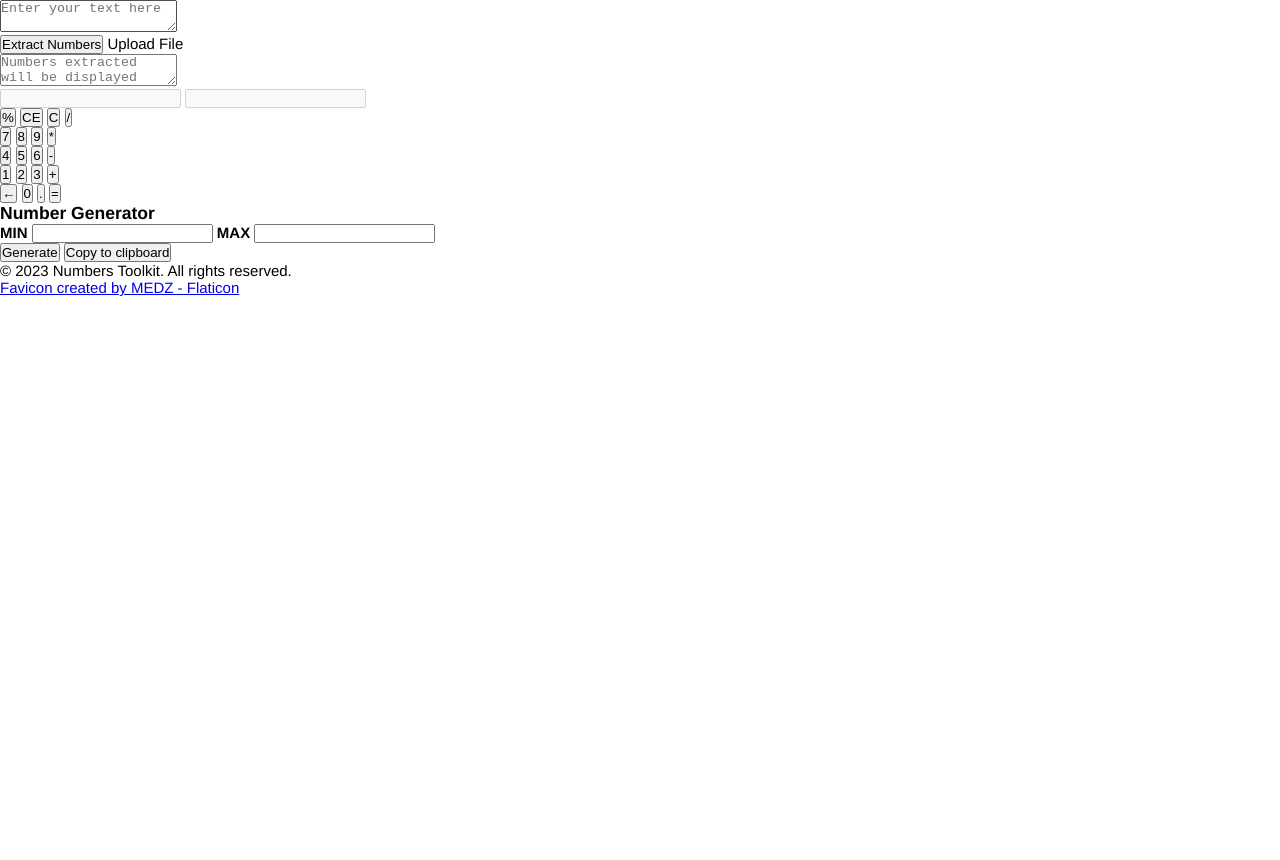
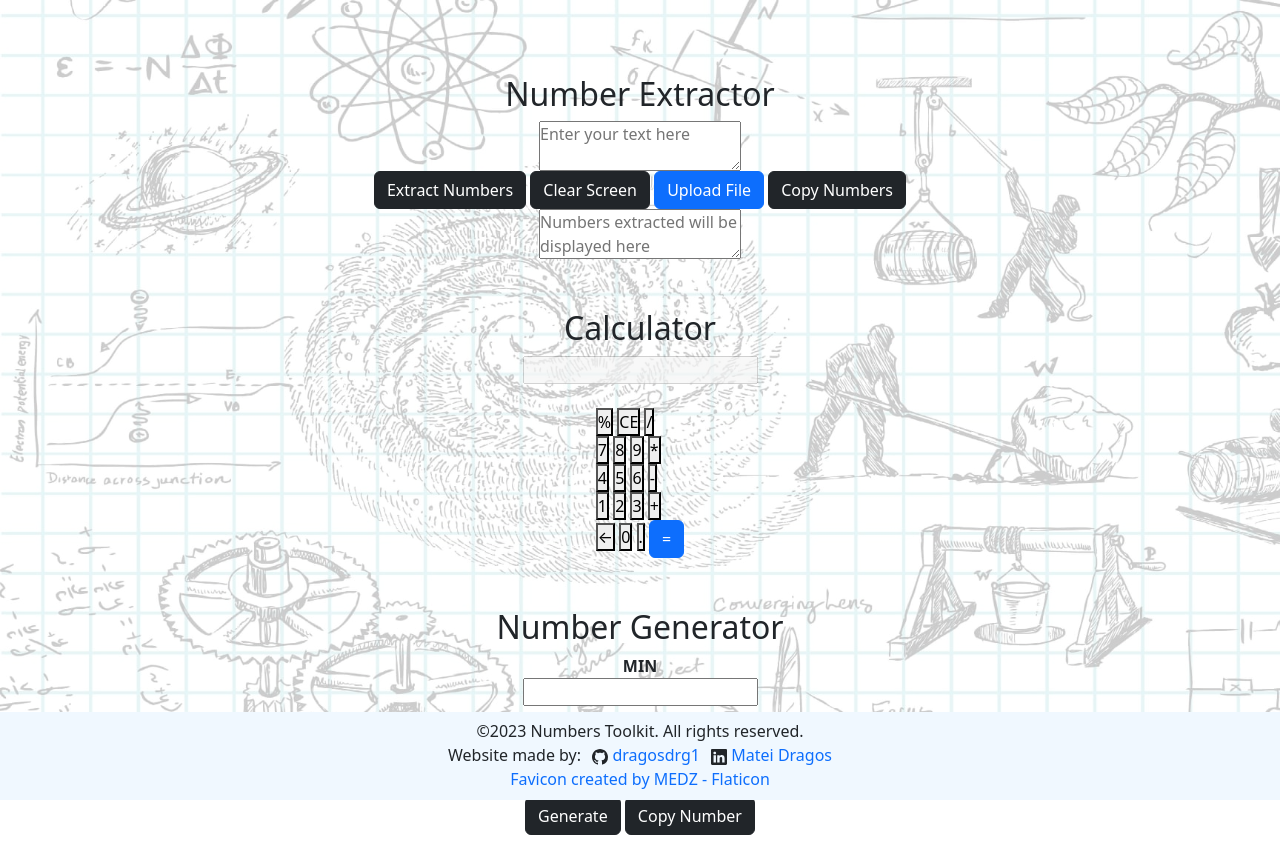
Before and after one commit to dragosdrg1/numbers-toolkit, a plain HTML site: page index.html in a window 1280 px wide. Before the commit the page ends 800 px from the top, so only its background shows below. Drawn offline with nearby package versions, Linux system fonts and the light colour scheme.

Commit message:
feat: slightly code improvements footer added to html page css

```diff
--- a/index.html
+++ b/index.html
@@ -7,18 +7,26 @@
 
         <link href="images/favicon.png" rel="icon">
         <link href="styles/main.css" rel="stylesheet">
+        <link href="https://cdn.jsdelivr.net/npm/bootstrap@5.3.2/dist/css/bootstrap.min.css" rel="stylesheet" integrity="sha384-T3c6CoIi6uLrA9TneNEoa7RxnatzjcDSCmG1MXxSR1GAsXEV/Dwwykc2MPK8M2HN" crossorigin="anonymous">
 
         <title>Numbers Toolkit</title>
 
         <script>
 
             // strtoint functionality
-            function extractNumbers(text)
+            function extractNumbers(element)
             {
+                text = document.getElementById(element).value;
                 numberRegex = /-?\d*\.?\d+/g;
                 matches = text.match(numberRegex);
                 matches = matches.join('     ');
                 document.getElementById('outputNum').value = matches;
+            }
+
+            function clearScreen(element)
+            {
+                display = document.getElementById(element);
+                display.value = '';
             }
 
             document.addEventListener('DOMContentLoaded', function(){
@@ -49,21 +57,24 @@
                 if (min < max)
                 {
                     number = Math.floor(Math.random() * (max - min + 1) + min);
-                    document.getElementById('resulttext').textContent = 'Result: ';
-                    document.getElementById('resultnumber').textContent = `${number}`;
+                    document.getElementById('numberPickerTextResult').textContent = 'Result: ';
+                    document.getElementById('numberPickerNumericResult').textContent = `${number}`;
                 }
                 else if (min == max)
                 {
-                    document.getElementById('resulttext').textContent = 'Result: ';
-                    document.getElementById('resultnumber').textContent = `${min}`;
+                    document.getElementById('numberPickerTextResult').textContent = 'Result: ';
+                    document.getElementById('numberPickerNumericResult').textContent = `${min}`;
                 }
                 else
-                    document.getElementById('resulttext').textContent = 'Please enter correct numbers!';
+                {
+                    document.getElementById('numberPickerTextResult').textContent = 'Please enter correct numbers!';
+                    document.getElementById('numberPickerNumericResult').textContent = '';
+                }
             }
 
-            function copyRandom()
+            function copyToClipboard(element)
             {
-                numbercopy = document.getElementById('resultnumber').innerHTML;
+                numbercopy = document.getElementById(element).innerHTML;
                 if (numbercopy != '')
                     navigator.clipboard.writeText(numbercopy);
             }
@@ -74,26 +85,27 @@
 
         <div class="bg-image"></div>
 
-        <main>
-            <div class="mainContainer">
-                <div class="strtoint">
+        <main class="mainContainer">
+            <div class="numberExtractorContainer">
+                <h2>Number Extractor</h2>
                 <textarea id="inputNum" placeholder="Enter your text here"></textarea>
                 <div id="STRbuttons">
-                        <button class="btn btn-dark" onclick="extractNumbers(document.getElementById('inputNum').value)">Extract Numbers</button>
+                    <button class="btn btn-dark" onclick="extractNumbers('inputNum')">Extract Numbers</button>
+                    <button class="btn btn-dark" onclick="clearScreen('inputNum')">Clear Screen</button>
                     <input hidden type="file" id="upload">
                     <label for="upload" class="btn btn-primary" id="uploadButton">Upload File</label>
+                    <button class="btn btn-dark" onclick="copyToClipboard('outputNum')">Copy Numbers</button>
                 </div>
                 <textarea id="outputNum" placeholder="Numbers extracted will be displayed here"></textarea>
             </div>
 
             <div class="calculatorContainer">
-                    <input disabled id="evalscreen" type="text">
+                <h2>Calculator</h2>
                 <input disabled id="screen" type="text">
                 <br>
-                    <div class = "calculatorbuttons">
+                <div class = "calculatorButtons">
                     <button onclick="appendOperator('%')">%</button>
                     <button onclick="clearScreen()">CE</button>
-                        <button onclick="clearEvalScreen()">C</button>
                     <button onclick="appendOperator('/')">/</button>
                     <br>
                     <button onclick="appendDigit('7')" >7</button>
@@ -119,26 +131,33 @@
             </div>
 
             <div class="numberPickerContainer">
-                    <h3>Number Generator</h3>
-                    <form id="numberpickerform">
+                <h2>Number Generator</h2>
                 <label for="minValue"><b>MIN</b></label>
                 <input required id="minValue" type="number">
                 <label for="maxValue"><b>MAX</b></label>
                 <input required id="maxValue" type="number">
-                        <div>
-                            <p id="resulttext"></p>
-                            <p id="resultnumber"></p>
+                <div class="numberPickerResult">
+                    <p id="numberPickerTextResult"></p>
+                    <p id="numberPickerNumericResult"></p>
                 </div>
-                        <div>
+                <div class="numberPickerButtons">
                     <button type="button" class="btn btn-dark" onclick="random()">Generate</button>
-                            <button type="button" class="btn btn-dark" onclick="copyRandom()">Copy to clipboard</button>
-                        </div>
-                    </form>
+                    <button type="button" class="btn btn-dark" onclick="copyToClipboard('numberPickerNumericResult')">Copy Number</button>
                 </div>
             </div>
         </main>
         <footer>
-            &copy; 2023 Numbers Toolkit. All rights reserved.
+            &copy;2023 Numbers Toolkit. All rights reserved.
+            <br>
+            <a>Website made by:</a>
+            <svg xmlns="http://www.w3.org/2000/svg" width="16" height="16" fill="currentColor" class="bi bi-github" viewBox="0 0 16 16">
+                <path d="M8 0C3.58 0 0 3.58 0 8c0 3.54 2.29 6.53 5.47 7.59.4.07.55-.17.55-.38 0-.19-.01-.82-.01-1.49-2.01.37-2.53-.49-2.69-.94-.09-.23-.48-.94-.82-1.13-.28-.15-.68-.52-.01-.53.63-.01 1.08.58 1.23.82.72 1.21 1.87.87 2.33.66.07-.52.28-.87.51-1.07-1.78-.2-3.64-.89-3.64-3.95 0-.87.31-1.59.82-2.15-.08-.2-.36-1.02.08-2.12 0 0 .67-.21 2.2.82.64-.18 1.32-.27 2-.27.68 0 1.36.09 2 .27 1.53-1.04 2.2-.82 2.2-.82.44 1.1.16 1.92.08 2.12.51.56.82 1.27.82 2.15 0 3.07-1.87 3.75-3.65 3.95.29.25.54.73.54 1.48 0 1.07-.01 1.93-.01 2.2 0 .21.15.46.55.38A8.012 8.012 0 0 0 16 8c0-4.42-3.58-8-8-8"/>
+            </svg>
+            <a href="https://www.github.com/dragosdrg1" alt="GitHub Profile">dragosdrg1</a>
+            <svg xmlns="http://www.w3.org/2000/svg" width="16" height="16" fill="currentColor" class="bi bi-linkedin" viewBox="0 0 16 16">
+                <path d="M0 1.146C0 .513.526 0 1.175 0h13.65C15.474 0 16 .513 16 1.146v13.708c0 .633-.526 1.146-1.175 1.146H1.175C.526 16 0 15.487 0 14.854V1.146zm4.943 12.248V6.169H2.542v7.225h2.401m-1.2-8.212c.837 0 1.358-.554 1.358-1.248-.015-.709-.52-1.248-1.342-1.248-.822 0-1.359.54-1.359 1.248 0 .694.521 1.248 1.327 1.248h.016zm4.908 8.212V9.359c0-.216.016-.432.08-.586.173-.431.568-.878 1.232-.878.869 0 1.216.662 1.216 1.634v3.865h2.401V9.25c0-2.22-1.184-3.252-2.764-3.252-1.274 0-1.845.7-2.165 1.193v.025h-.016a5.54 5.54 0 0 1 .016-.025V6.169h-2.4c.03.678 0 7.225 0 7.225h2.4"/>
+            </svg>
+            <a href="https://www.linkedin.com/in/matei-dragos-7b051b296/" alt="LinkedIn Profile">Matei Dragos</a>
             <br>
             <a href="https://www.flaticon.com/free-icons/work-experience" title="work experience icons">Favicon created by MEDZ - Flaticon</a>
         </footer>
--- a/styles/main.css
+++ b/styles/main.css
@@ -1,14 +1,65 @@
-* {
+*{
     margin: 0;
     padding: 0;
 }
 
 body {
     font-family: 'Helvetica', sans-serif;
-    font-size: 15px;
+    font-size: 1rem;
+    display: flex;
+    justify-content: center;
 }
 
 .bg-image {
-    background-image: url('../images/background-full.jpg');
+    background-image: url("../images/background.jpg");
     background-repeat: no-repeat;
+    background-size: cover;
+    width: 100%;
+    height: 100vh;
+    position: absolute;
+    z-index: -1;
+    opacity: 0.3;
 }
+
+.mainContainer {
+    width: 80%;
+    box-sizing: border-box;
+    max-width: 800px;
+    padding: 25px 15px;
+}
+
+.numberPickerContainer, .numberExtractorContainer, .calculatorContainer {
+    display: flex;
+    flex-direction: column;
+    align-items: center;
+    margin-top: 50px;
+}
+
+.numberPickerResult {
+    font-weight: bold;
+    font-size: 1.2rem;
+    margin-top: 10px;
+}
+
+#numberPickerNumericResult, #numberPickerTextResult {
+    display: inline-block;
+}
+
+/* Footer */
+footer {
+    width: 100%;
+    height: 5.5rem;
+    padding-top: 7px;
+    text-align: center;
+    background-color: aliceblue;
+    position: fixed;
+    bottom: 0;
+}
+
+footer a {
+    text-decoration: none;
+}
+
+footer svg {
+    margin: 0 0 0 7px;
+}
```
Also changed, not shown: images/FULL-background.jpg (deleted), images/background.jpg (renamed from images/WEBP-background.jpg). Lines whose indentation alone changed are shown as unchanged.
